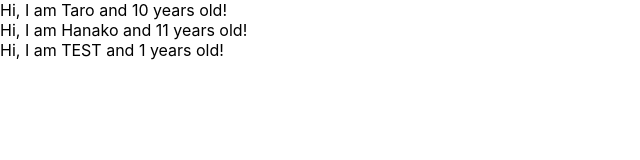
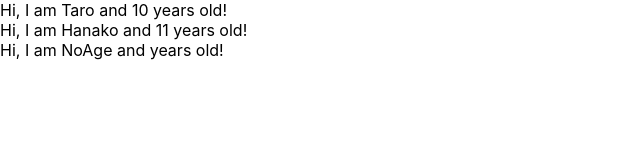
Before and after one commit to oz001/udemy-react-redux-crud-application, a React (Create React App) app: page / in a window 1280 px wide. Shown: the top 160 px of the page, without its empty margins (0-640 px from the left). Built offline with nearby package versions, Linux system fonts and the light colour scheme.

Commit message:
learn prop-types

```diff
--- a/src/App.js
+++ b/src/App.js
@@ -1,5 +1,5 @@
 import React, { Component } from 'react';
-
+import PropTypes from 'prop-types';
 
 // class App extends React.Component {
 //   render() {
@@ -15,8 +15,9 @@ import React, { Component } from 'react';
 const profiles = [
   {name: "Taro", age: 10},
   {name: "Hanako", age: 11},
-  {name: "TEST"}
+  {name: "NoAge"}
 ]
+
 const App = () => {
   return <>
     <div>
@@ -32,7 +33,9 @@ const App = () => {
 const User = (props) => {
   return <div>Hi, I am {props.name} and {props.age} years old! </div>
 }
-User.defaultProps = {
-  age: "1"
-};
+User.propTypes = {
+  name: PropTypes.string,
+  age: PropTypes.number.isRequired
+}
+
 export default App;
```
